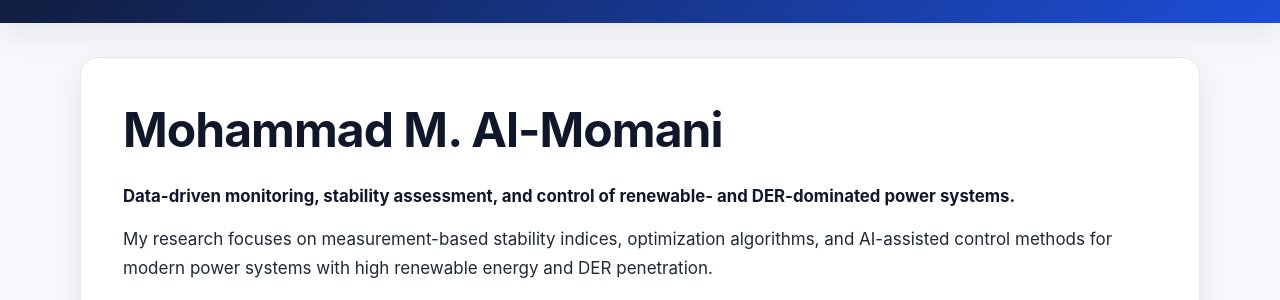
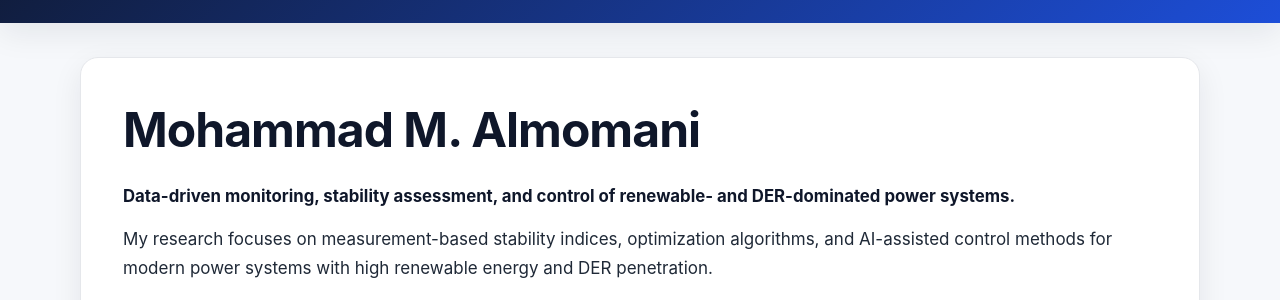
Before and after one commit to MohammadAlmomani/mohammadalmomani.github.io, a Jekyll site: the page built from index.md, in a window 1280 px wide. Shown: the part 176-476 px from the top of the page. Built offline with Jekyll 4.4.1, drawn with Linux system fonts in a browser that asks for light colours; our own code applies the rules of GitHub Pages for plain Markdown files.

Commit message:
Correct spelling of name in index.md

```diff
--- a/index.md
+++ b/index.md
@@ -1,4 +1,4 @@
-# Mohammad M. Al-Momani
+# Mohammad M. Almomani
 
 **Data-driven monitoring, stability assessment, and control of renewable- and DER-dominated power systems.**
 
```
